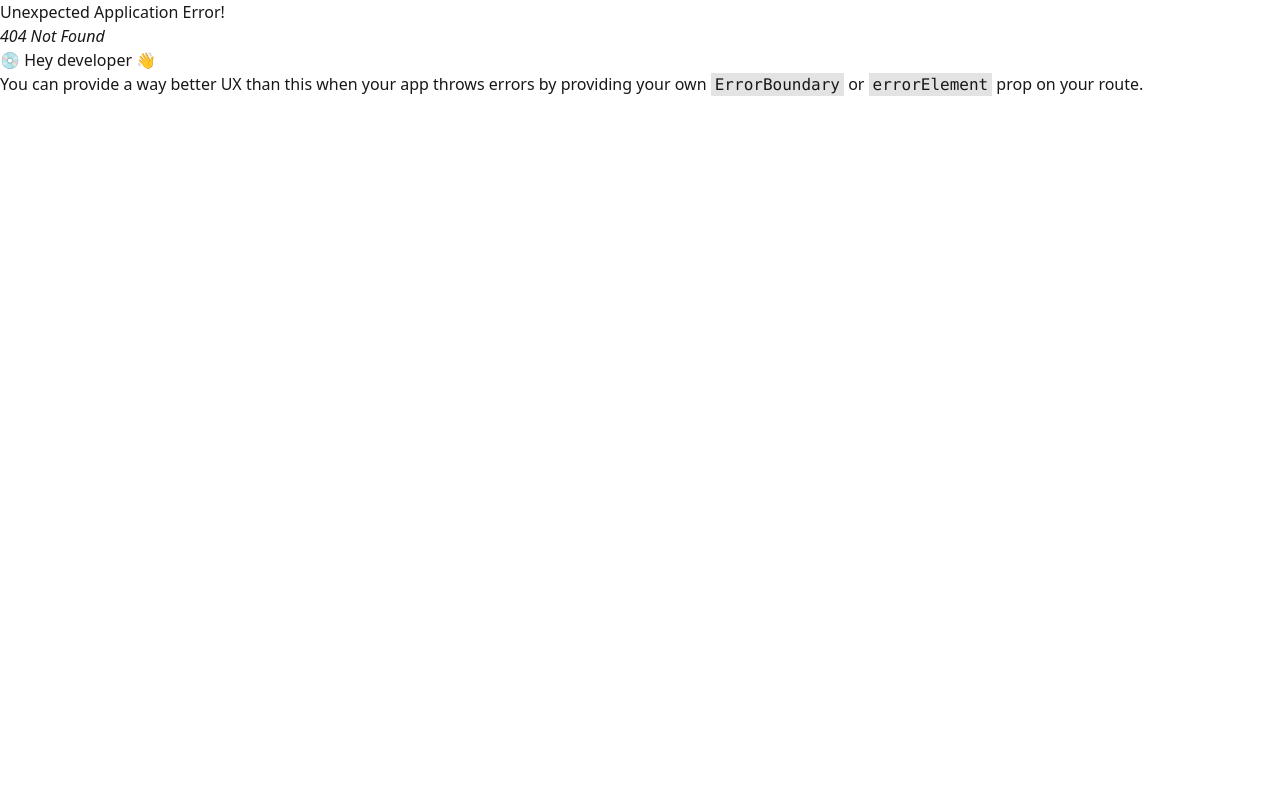
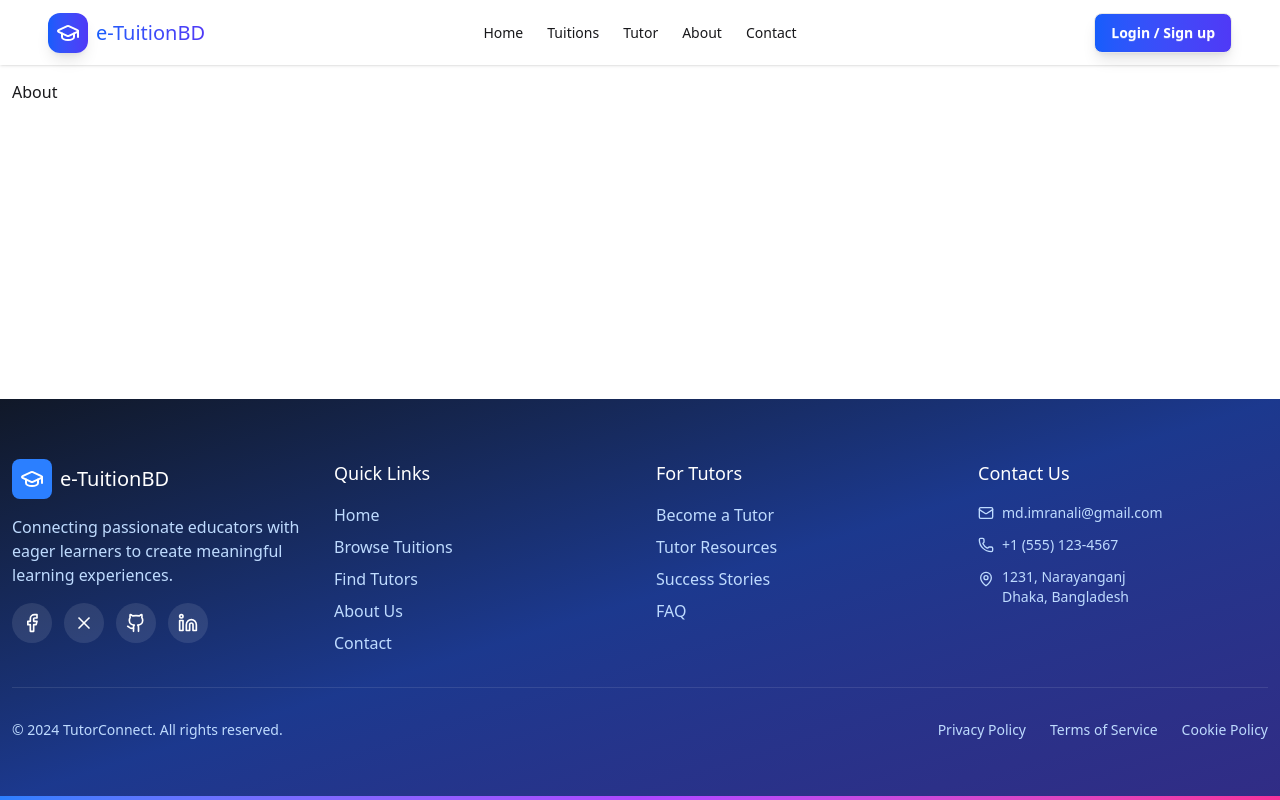
Before and after one commit to IGNIT3-xD/eTuitionBd, a React (Vite) app: page /about in a window 1280 px wide. Before the commit this address had no page. Built offline with nearby package versions, Linux system fonts and the light colour scheme.

Commit message:
Routes for  others pages added

```diff
--- a/src/components/Navbar.jsx
+++ b/src/components/Navbar.jsx
@@ -4,11 +4,11 @@ import { GraduationCap } from 'lucide-react';
 
 const Navbar = () => {
     const navlinks = <>
-        <li><NavLink>Home</NavLink></li>
-        <li><NavLink>Tuitions</NavLink></li>
-        <li><NavLink>Tutor</NavLink></li>
-        <li><NavLink>About</NavLink></li>
-        <li><NavLink>Contact</NavLink></li>
+        <li><NavLink to={'/'}>Home</NavLink></li>
+        <li><NavLink to={'/tuitions'}>Tuitions</NavLink></li>
+        <li><NavLink to={'/tutors'}>Tutor</NavLink></li>
+        <li><NavLink to={'/about'}>About</NavLink></li>
+        <li><NavLink to={'/contact'}>Contact</NavLink></li>
     </>
 
     return (
--- a/src/layouts/Root.jsx
+++ b/src/layouts/Root.jsx
@@ -5,9 +5,9 @@ import Footer from '../components/Footer';
 
 const Root = () => {
     return (
-        <div>
+        <div className='flex flex-col min-h-screen'>
             <Navbar />
-            <div className=''>
+            <div className='flex-1'>
                 <Outlet />
             </div>
             <Footer />
--- /dev/null
+++ b/src/pages/About/About.jsx
@@ -0,0 +1,11 @@
+import React from 'react';
+
+const About = () => {
+    return (
+        <div className='py-20 layout'>
+            About
+        </div>
+    );
+};
+
+export default About;
--- /dev/null
+++ b/src/pages/Contact/Contact.jsx
@@ -0,0 +1,11 @@
+import React from 'react';
+
+const Contact = () => {
+    return (
+        <div>
+
+        </div>
+    );
+};
+
+export default Contact;
--- /dev/null
+++ b/src/pages/Tuitions/Tuitions.jsx
@@ -0,0 +1,11 @@
+import React from 'react';
+
+const Tuitions = () => {
+    return (
+        <div>
+            Tuitions
+        </div>
+    );
+};
+
+export default Tuitions;
--- /dev/null
+++ b/src/pages/Tutors/Tutors.jsx
@@ -0,0 +1,11 @@
+import React from 'react';
+
+const Tutors = () => {
+    return (
+        <div>
+
+        </div>
+    );
+};
+
+export default Tutors;
--- a/src/routes/router.jsx
+++ b/src/routes/router.jsx
@@ -1,6 +1,10 @@
 import { createBrowserRouter } from "react-router";
 import Root from "../layouts/Root";
 import Home from './../pages/Home/Home';
+import Tutors from './../pages/Tutors/Tutors';
+import About from './../pages/About/About';
+import Contact from './../pages/Contact/Contact';
+import Tuitions from './../pages/Tuitions/Tuitions';
 
 export const router = createBrowserRouter([
     {
@@ -10,7 +14,23 @@ export const router = createBrowserRouter([
             {
                 index: true,
                 Component: Home
-            }
+            },
+            {
+                path: '/tuitions',
+                Component: Tuitions
+            },
+            {
+                path: '/tutors',
+                Component: Tutors
+            },
+            {
+                path: '/about',
+                Component: About
+            },
+            {
+                path: '/contact',
+                Component: Contact
+            },
         ]
     },
 ]);
```
